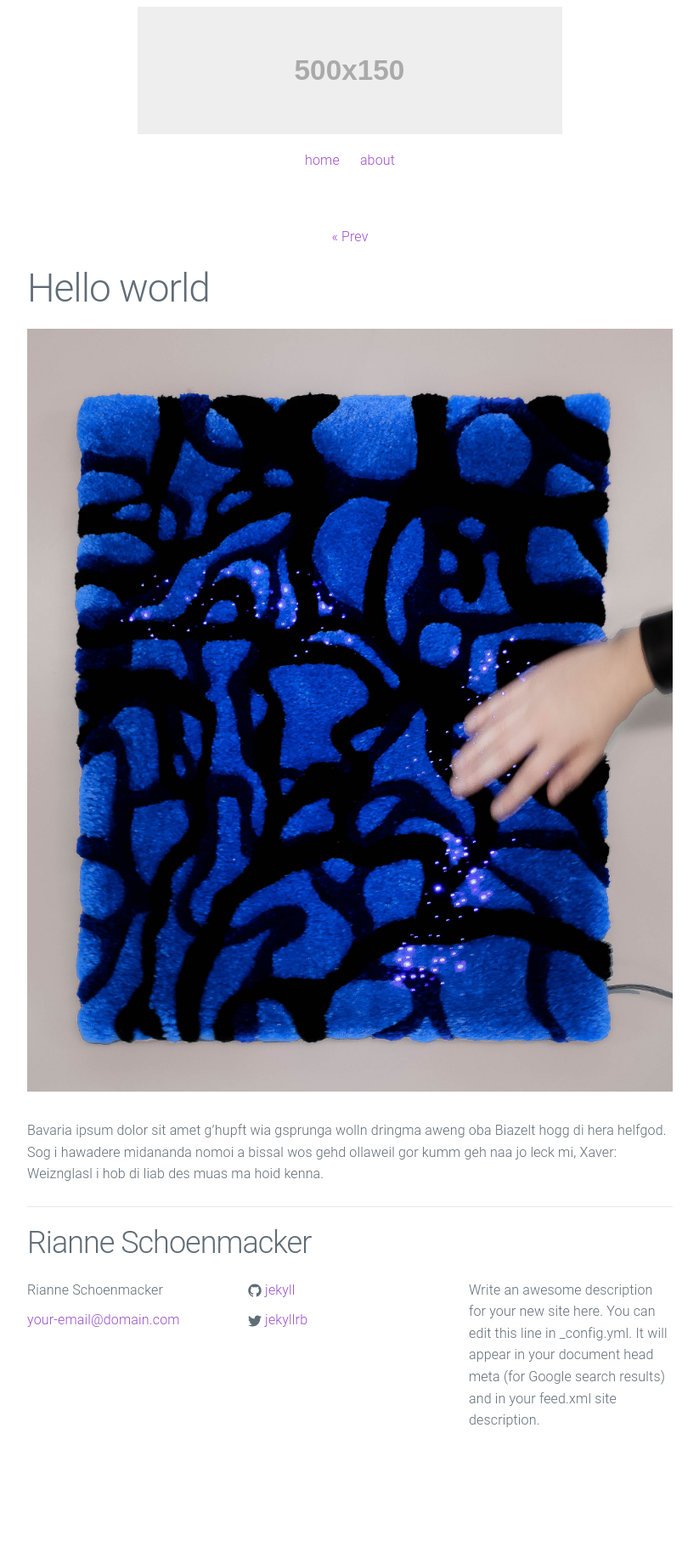
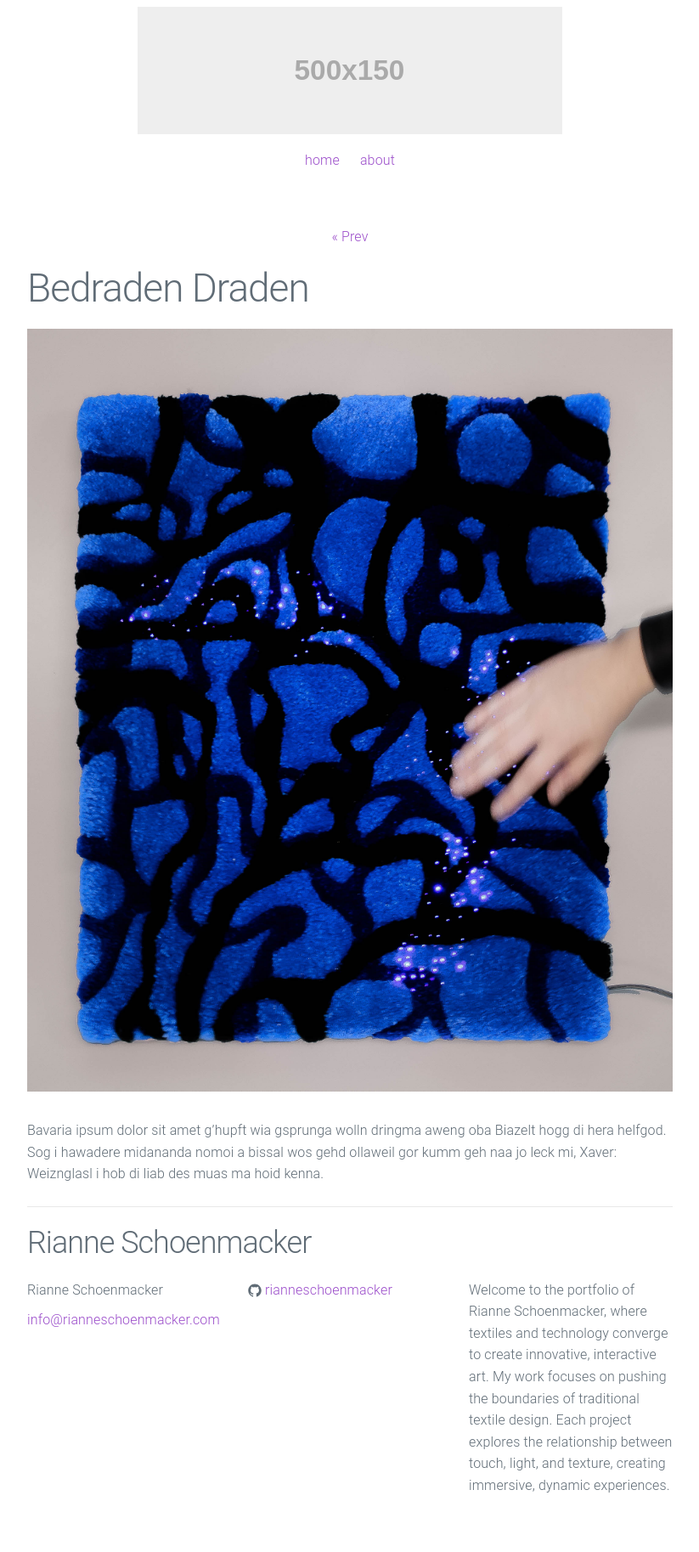
Before and after one commit to RianneSchoenmacker/Website, a Jekyll site: the page built from _posts/2015-10-06-welcome-to-jekyll.markdown, in a window 1280 px wide. Shown: the whole page at 85% size, without its empty margins (228-1051 px from the left). Built offline with Jekyll 4.4.1, drawn with Linux system fonts in a browser that asks for light colours; before the commit the page ends 1750 px from its top, so only the background shows below that.

Commit message:
Changed Title, socials

```diff
--- a/_config.yml
+++ b/_config.yml
@@ -1,14 +1,14 @@
 # Site settings
 title: Rianne Schoenmacker
-email: your-email@domain.com
+email: info@rianneschoenmacker.com
 description: > # this means to ignore newlines until "baseurl:"
-  Write an awesome description for your new site here. You can edit this
-  line in _config.yml. It will appear in your document head meta (for
-  Google search results) and in your feed.xml site description.
+  Welcome to the portfolio of Rianne Schoenmacker, where textiles and technology converge to create innovative,
+  interactive art. My work focuses on pushing the boundaries of traditional textile design. Each project explores
+  the relationship between touch, light, and texture, creating immersive, dynamic experiences.
 baseurl: "" # the subpath of your site, e.g. /blog
 url: "http://rianneschoenmacker.com" # the base hostname & protocol for your site
-twitter_username: jekyllrb
-github_username:  jekyll
+github_username:  rianneschoenmacker
+instagram_username:  rianne.schoenmacker
 
 # Build settings
 markdown: kramdown
--- a/_posts/2015-10-06-welcome-to-jekyll.markdown
+++ b/_posts/2015-10-06-welcome-to-jekyll.markdown
@@ -1,6 +1,6 @@
 ---
 layout: post
-title:  "Hello world"
+title:  "Bedraden Draden"
 date:   2015-10-06 15:39:40
 preview: "../images/test.jpg"
 ---
```
